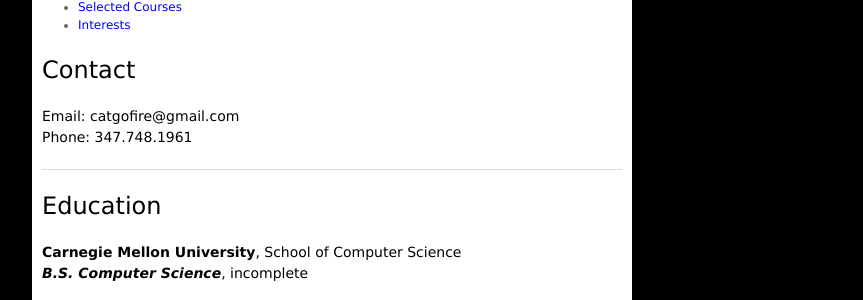
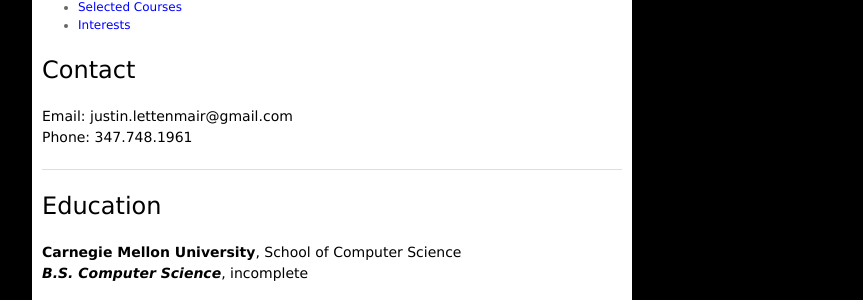
Before and after one commit to catgofire/catgofire.github.com, a Jekyll site: the page built from resume_prof.md, in a window 1280 px wide and 900 px high. Shown: the part 176-476 px from the top of the window, without its empty margins (133-996 px from the left). Built offline with Jekyll 4.4.1, drawn with Linux system fonts in a browser that asks for light colours; nearby versions of some CDN libraries.

Commit message:
Update resume_prof.md
update contact email

```diff
--- a/resume_prof.md
+++ b/resume_prof.md
@@ -17,7 +17,7 @@
 > * [Interests](#interests "Interests")
 
 ## <a name="contact">Contact</a>
-Email: catgofire@gmail.com
+Email: justin.lettenmair@gmail.com
 Phone: 347.748.1961
 
 * * *
```
